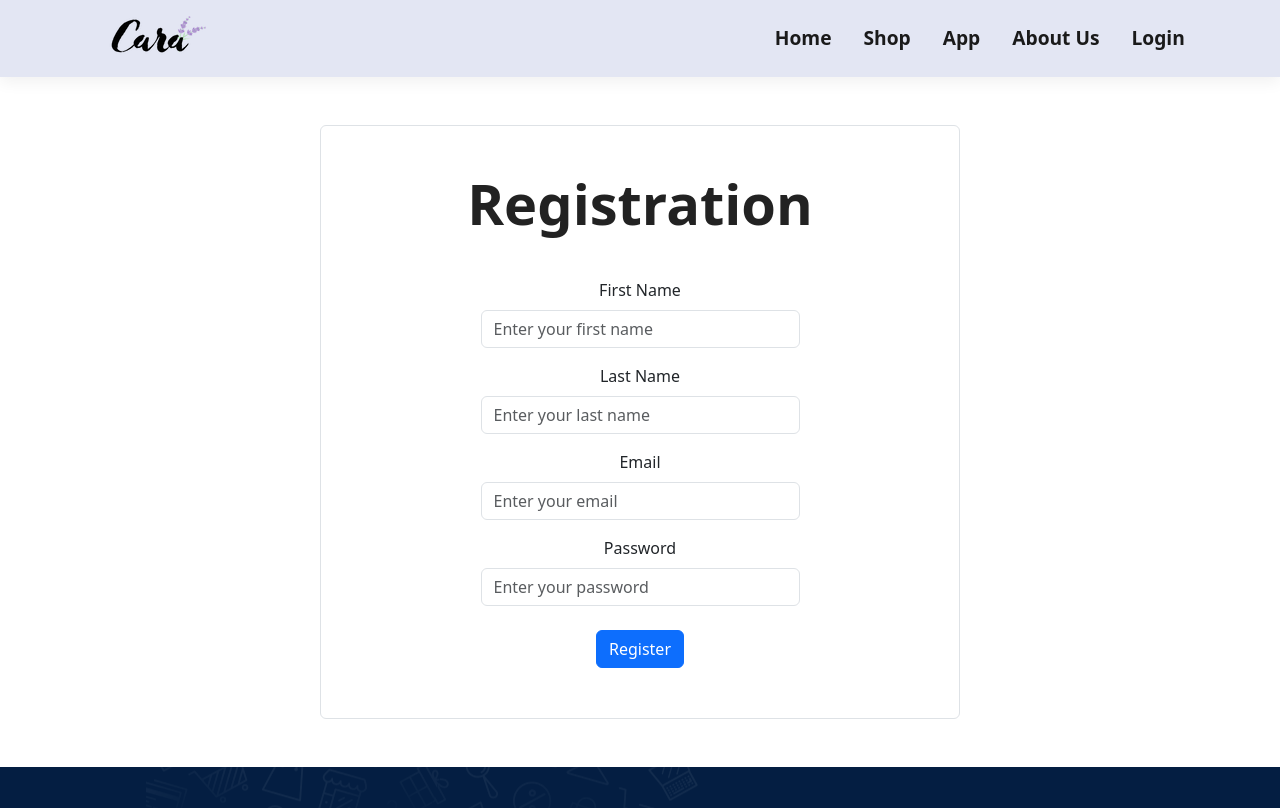
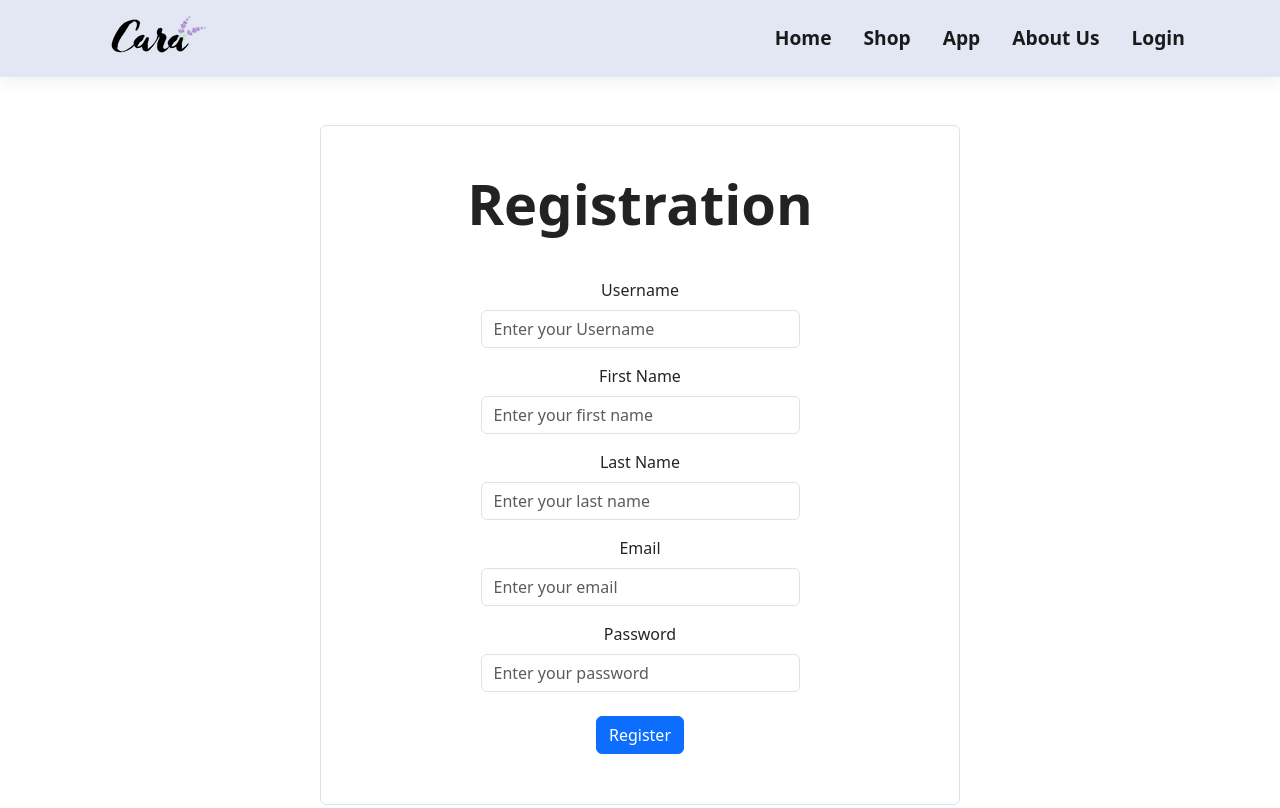
Before and after one commit to kassandra2000/e-commerce-front, a React (Vite) app: page /Registration in a window 1280 px wide. Shown: the top 808 px of the page. Built offline with nearby package versions, Linux system fonts and the light colour scheme.

Commit message:
add username registartion

```diff
--- a/src/components/Registration.jsx
+++ b/src/components/Registration.jsx
@@ -3,6 +3,7 @@ import { Button, Container, Form } from "react-bootstrap";
 
 const Registration = () => {
   const [formData, setFormData] = useState({
+    username:"",
     firstName: "",
     lastName: "",
     email: "",
@@ -27,8 +28,19 @@ const Registration = () => {
     <Container className="my-5 d-flex flex-column justify-content-center align-items-center  registration w-50 border rounded">
       <h2 className="mb-5"> Registration</h2>
       <Form onSubmit={handleSubmit} className="w-50 ">
+      <Form.Group controlId="formFirstName">
+          <Form.Label>Username</Form.Label>
+          <Form.Control
+            type="text"
+            placeholder="Enter your Username"
+            name="username"
+            value={formData.username}
+            onChange={handleChange}
+            required
+          />
+        </Form.Group>
         <Form.Group controlId="formFirstName">
-          <Form.Label>First Name</Form.Label>
+          <Form.Label className="mt-3">First Name</Form.Label>
           <Form.Control
             type="text"
             placeholder="Enter your first name"
```
